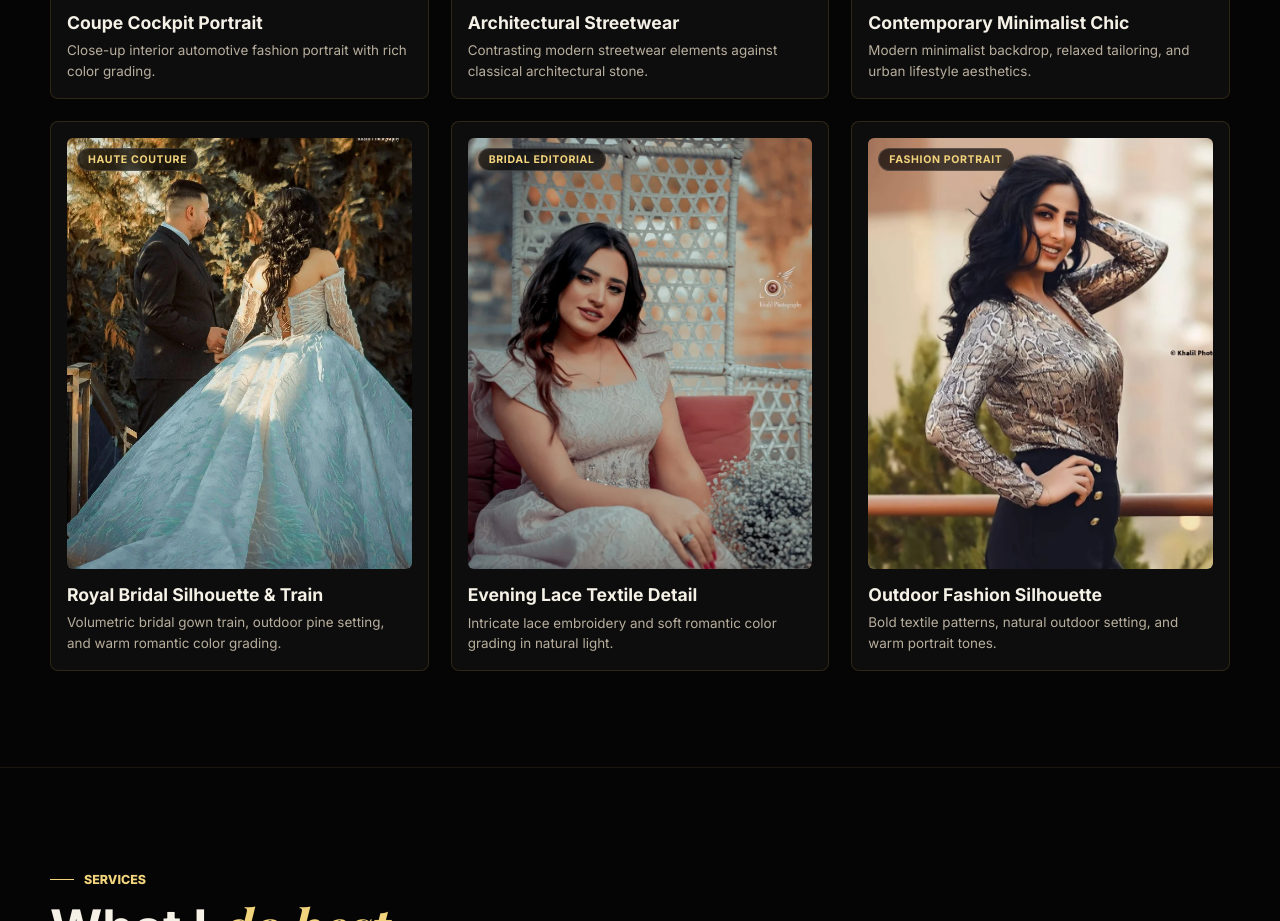
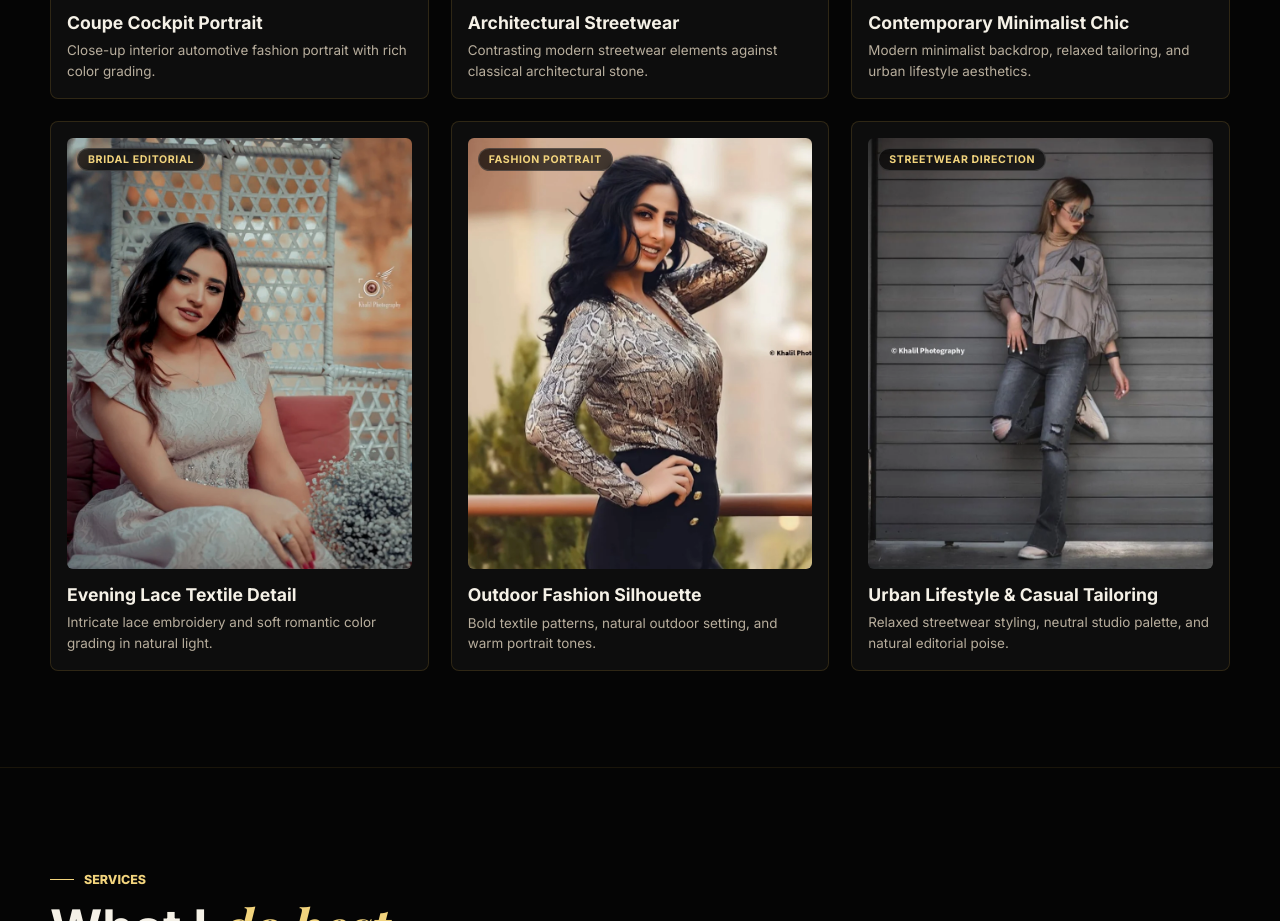
Before and after one commit to Khalil-M-Khalil/khalil-m-khalil.github.io, a plain HTML site: page design.html in a window 1280 px wide. Shown: the part 9018-9939 px from the top of the page. Drawn offline with nearby package versions, Linux system fonts and the light colour scheme; a web font is replaced by a local one.

Commit message:
fix: remove duplicate bridal photo and balance photography grid with unique assets

```diff
--- a/design.html
+++ b/design.html
@@ -988,62 +988,38 @@
 
         <article class="photo-card reveal" data-category="beauty-couture">
           <div class="photo-card-media">
-            <img src="assets/photography/haute-couture-bridal-back.webp" alt="Royal Bridal Silhouette &amp; Train" loading="lazy" decoding="async">
-            <span class="photo-card-badge">Haute Couture</span>
+            <img src="assets/photography/bridal-editorial-lace.webp" alt="Evening Lace Textile Detail" loading="lazy" decoding="async">
+            <span class="photo-card-badge">Bridal Editorial</span>
             <span class="photo-card-expand"><svg viewBox="0 0 24 24" width="13" height="13" fill="none" stroke="currentColor" stroke-width="2"><path d="M15 3h6v6M9 21H3v-6M21 3l-7 7M3 21l7-7"/></svg> View</span>
           </div>
           <div class="photo-card-body">
-            <h3>Royal Bridal Silhouette &amp; Train</h3>
-            <p>Volumetric bridal gown train, outdoor pine setting, and warm romantic color grading.</p>
+            <h3>Evening Lace Textile Detail</h3>
+            <p>Intricate lace embroidery and soft romantic color grading in natural light.</p>
           </div>
         </article>
 
-
-
         <article class="photo-card reveal" data-category="beauty-couture">
-
           <div class="photo-card-media">
-
-            <img src="assets/photography/bridal-editorial-lace.webp" alt="Evening Lace Textile Detail" loading="lazy" decoding="async">
-
-            <span class="photo-card-badge">Bridal Editorial</span>
-
+            <img src="assets/photography/fashion-portrait-snakeskin.webp" alt="Outdoor Fashion Silhouette" loading="lazy" decoding="async">
+            <span class="photo-card-badge">Fashion Portrait</span>
             <span class="photo-card-expand"><svg viewBox="0 0 24 24" width="13" height="13" fill="none" stroke="currentColor" stroke-width="2"><path d="M15 3h6v6M9 21H3v-6M21 3l-7 7M3 21l7-7"/></svg> View</span>
-
           </div>
-
           <div class="photo-card-body">
-
-            <h3>Evening Lace Textile Detail</h3>
-
-            <p>Intricate lace embroidery and soft romantic color grading in natural light.</p>
-
+            <h3>Outdoor Fashion Silhouette</h3>
+            <p>Bold textile patterns, natural outdoor setting, and warm portrait tones.</p>
           </div>
-
         </article>
 
-
-
-        <article class="photo-card reveal" data-category="beauty-couture">
-
+        <article class="photo-card reveal" data-category="streetwear">
           <div class="photo-card-media">
-
-            <img src="assets/photography/fashion-portrait-snakeskin.webp" alt="Outdoor Fashion Silhouette" loading="lazy" decoding="async">
-
-            <span class="photo-card-badge">Fashion Portrait</span>
-
+            <img src="assets/photography/contemporary-casual-pose.webp" alt="Urban Lifestyle &amp; Casual Tailoring" loading="lazy" decoding="async">
+            <span class="photo-card-badge">Streetwear Direction</span>
             <span class="photo-card-expand"><svg viewBox="0 0 24 24" width="13" height="13" fill="none" stroke="currentColor" stroke-width="2"><path d="M15 3h6v6M9 21H3v-6M21 3l-7 7M3 21l7-7"/></svg> View</span>
-
           </div>
-
           <div class="photo-card-body">
-
-            <h3>Outdoor Fashion Silhouette</h3>
-
-            <p>Bold textile patterns, natural outdoor setting, and warm portrait tones.</p>
-
+            <h3>Urban Lifestyle &amp; Casual Tailoring</h3>
+            <p>Relaxed streetwear styling, neutral studio palette, and natural editorial poise.</p>
           </div>
-
         </article>
 
       </div>
```
Also changed, not shown: assets/photography/haute-couture-bridal-back.webp (deleted).
